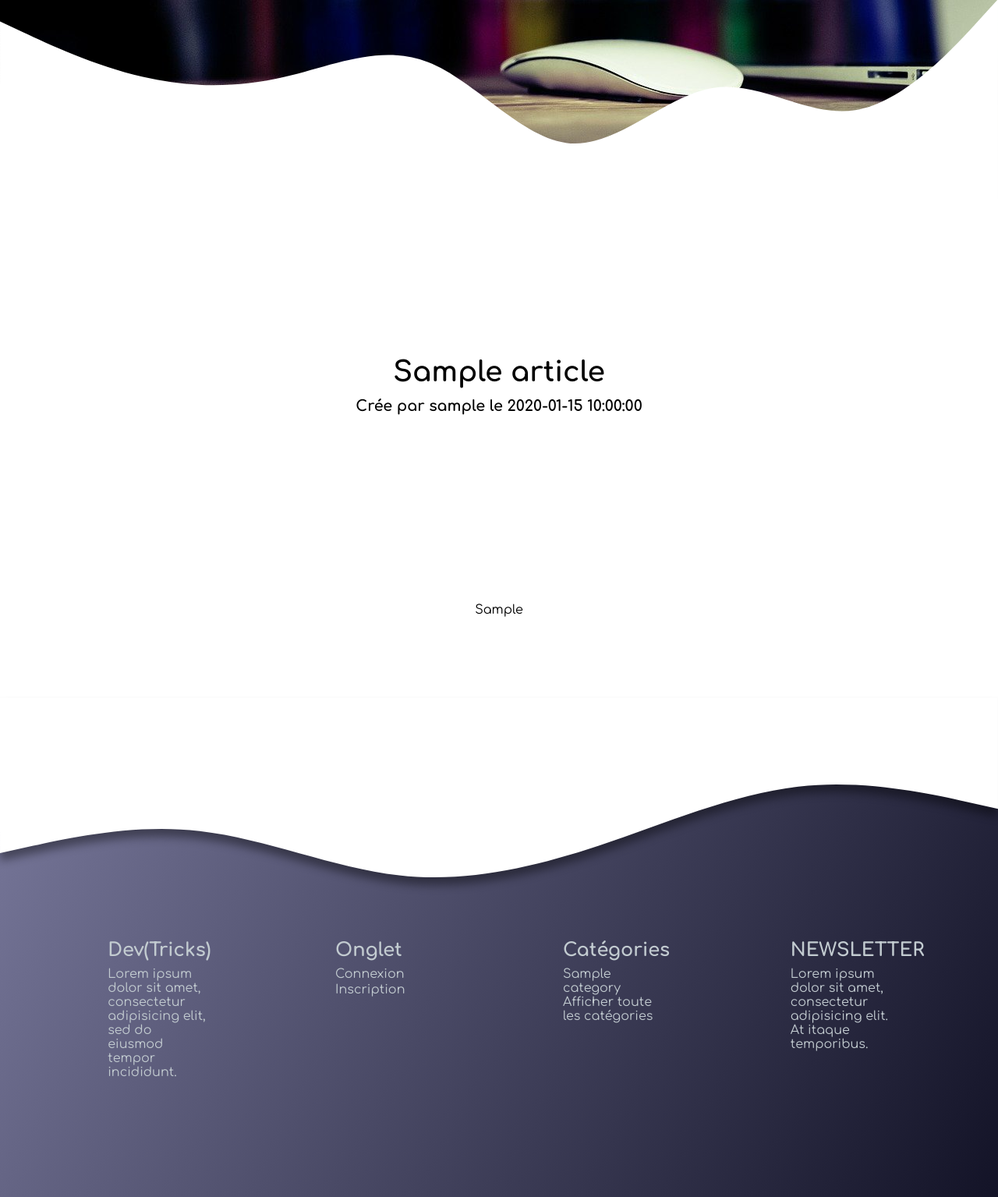
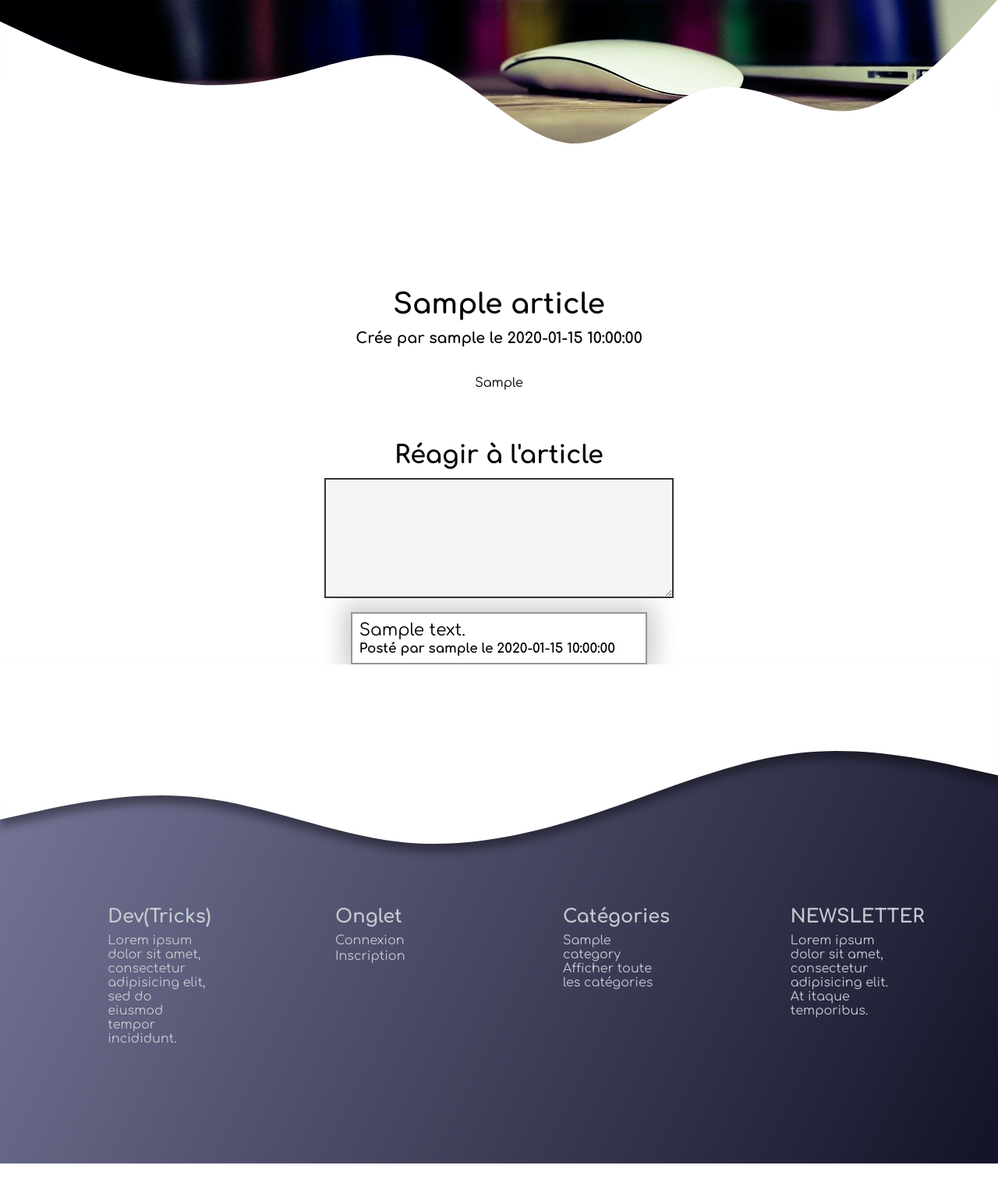
Before and after one commit to kilian-guerin/blog, a PHP site: page /article/article.php?id=1 in a window 1280 px wide. Shown: the part 545-2080 px from the top of the page at 78% size. After the commit the page ends 2037 px from the top, so only its background shows below. Run offline with PHP 8.4, Linux system fonts and the light colour scheme; tables that the repository leaves empty or names only in its code hold one stand-in row (values such as "Sample post").

Commit message:
Adding commentary on article page

```diff
--- a/css/style.css
+++ b/css/style.css
@@ -263,7 +263,7 @@ section.container {
     flex-direction: column;
 }
 
-section.container div.container-1 h2#title {
+section.container div.container-1 h2.title {
     margin-top: 3%;
     font-family: 'Comfortaa';
     font-size: 225%;
@@ -797,7 +797,7 @@ main.view-article div.container-top div.box h2 {
 
 section.view-article {
     width: 100%;
-    height: 80%;
+    height: auto;
     display: flex;
     align-items: center;
     flex-direction: column;
@@ -813,12 +813,21 @@ section.view-article div.container {
     flex-direction: column;
 }
 
-section.view-article div.container h2 {
+section.view-article h2 {
+    margin-top: 3%;
     font-family: 'Comfortaa';
     font-size: 225%;
 }
 
-section.view-article div.container h4 {
+section.view-article h3 {
+    margin-top: 3%;
+    font-family: 'Comfortaa';
+    font-size: 200%;
+    margin-bottom: 1%;
+}
+
+
+section.view-article h4 {
     padding-top: 1%;
     font-family: 'Comfortaa';
     font-size: 120%;
@@ -827,7 +836,7 @@ section.view-article div.container h4 {
 
 
 section.view-article div.container-2 {
-    height: 55%;
+    height: 100%;
     width: 70%;
     display: flex;
     justify-content: center;
@@ -841,6 +850,59 @@ section.view-article div.container-2 span {
     font-size: 100%;
     margin-bottom: 3%;
 }
+
+section.view-article textarea {
+    width: 35%;
+    background-color: whitesmoke;
+    border: #333 solid 2px;
+}
+
+/*
+
+        COMMENTARY
+
+*/
+
+section.view-article div.container-3 {
+    width: 40%;
+    height: auto;
+    display: flex;
+    justify-content: flex-start;
+    align-items: center;
+    flex-direction: row;
+    border: 2px solid rgb(151, 149, 149);
+    font-family: "Comfortaa";
+    box-shadow: 0px 0px 30px 10px rgb(0 0 0 / 20%);
+    transition-duration: 200ms;
+    padding-left: 2%;
+    padding-top: 3%;
+    padding: 1%;
+    margin-top: 2%;
+}
+
+section.view-article div.container-3 span {
+    font-family: 'Comfortaa';
+    font-size: 135%;
+}
+
+section.view-article div.container-3 h5 {
+    font-family: 'Comfortaa';
+    font-size: 105%;
+    margin-top: 0.5%;
+}
+
+#container-commentaire::-webkit-scrollbar {
+    width: 0px;
+}
+
+#container-commentaire {
+    overflow: scroll;
+    width: 70%;
+    height: 50%;
+}
+
+
+
 
 /*
 
--- a/fonctions.php
+++ b/fonctions.php
@@ -228,6 +228,10 @@ class Article
         $req = "SELECT `articles`.`id`, `articles`.`article`,`articles`.`titre`,`articles`.`date`, `categories`.`nom` AS 'categorie', `utilisateurs`.`login`  FROM `articles` INNER JOIN `categories` ON `articles`.`id_categorie` = `categories`.`id` INNER JOIN `utilisateurs` ON `articles`.`id_utilisateur` = `utilisateurs`.`id` WHERE `articles`.`id` = $id";
         $stmt = $GLOBALS['PDO']->query($req);
         $article = $stmt->fetchAll(PDO::FETCH_ASSOC);
+
+        $creq = "SELECT `commentaire`, `id_article`, `login`, `commentaires`.`date` FROM `commentaires` INNER JOIN `utilisateurs` ON commentaires.id_utilisateur = utilisateurs.id INNER JOIN `articles` ON commentaires.id_article = articles.id WHERE id_article=$id";
+        $cstmt = $GLOBALS['PDO']->query($creq);
+        $commentaire = $cstmt->fetchAll(PDO::FETCH_ASSOC);
 ?>
         <main class="view-article">
             <div class="container-top">
@@ -242,13 +246,29 @@ class Article
 
         <section class="view-article">
             <div class="container">
-                <h2 id="title"><?php echo $article[0]['titre'] ?></h2>
+                <h2 class="title"><?php echo $article[0]['titre'] ?></h2>
                 <h4 id="sous-title">Crée par <?php echo $article[0]['login']; ?> le <?php echo $article[0]['date']; ?></h4>
             </div>
             <div class="container-2">
                 <span>
                     <?php echo $article[0]['article']; ?>
                 </span>
+            </div>
+            <h3 class="title">Réagir à l'article</h3>
+            <textarea minlength="5" rows="10" cols="45"></textarea>
+            <div class="container-2" id="container-commentaire">
+                <?php foreach ($commentaire as $value) { ?>
+                    <div class="container-3">
+                        <div class="box">
+                            <span>
+                                <?= $value['commentaire'] ?>
+                            </span>
+                            <div class="box" id="bottom">
+                                <h5>Posté par <?php echo $value['login'] . ' le ' . $value['date'] ?></h5>
+                            </div>
+                        </div>
+                    </div>
+                <?php } ?>
             </div>
         </section>
         <?php
@@ -336,7 +356,7 @@ class Article
                         <div class="box" id="left">
                             <h2> <?php echo $list_articles[$i]['titre'] ?></h2>
                             <span>
-                            <?= strlen($list_articles[$i]['article']) > 100 ? substr($list_articles[$i]['article'], 0, 100) . "..." : $list_articles[$i]['article']  ?>
+                                <?= strlen($list_articles[$i]['article']) > 100 ? substr($list_articles[$i]['article'], 0, 100) . "..." : $list_articles[$i]['article']  ?>
                             </span>
                             <div class="box" id="bottom">
                                 <h4>Posté par <?php echo $list_articles[$i]['login'] . ' le ' . $list_articles[$i]['date'] ?></h4>
--- a/index.php
+++ b/index.php
@@ -31,7 +31,7 @@ require('header.php');
 
     <section class="container">
         <div class="container-1">
-            <h2 id="title">Nos derniers articles</h2>
+            <h2 class="title">Nos derniers articles</h2>
         </div>
         <!--    Generation Card   -->
         <div class="container-2">
```
